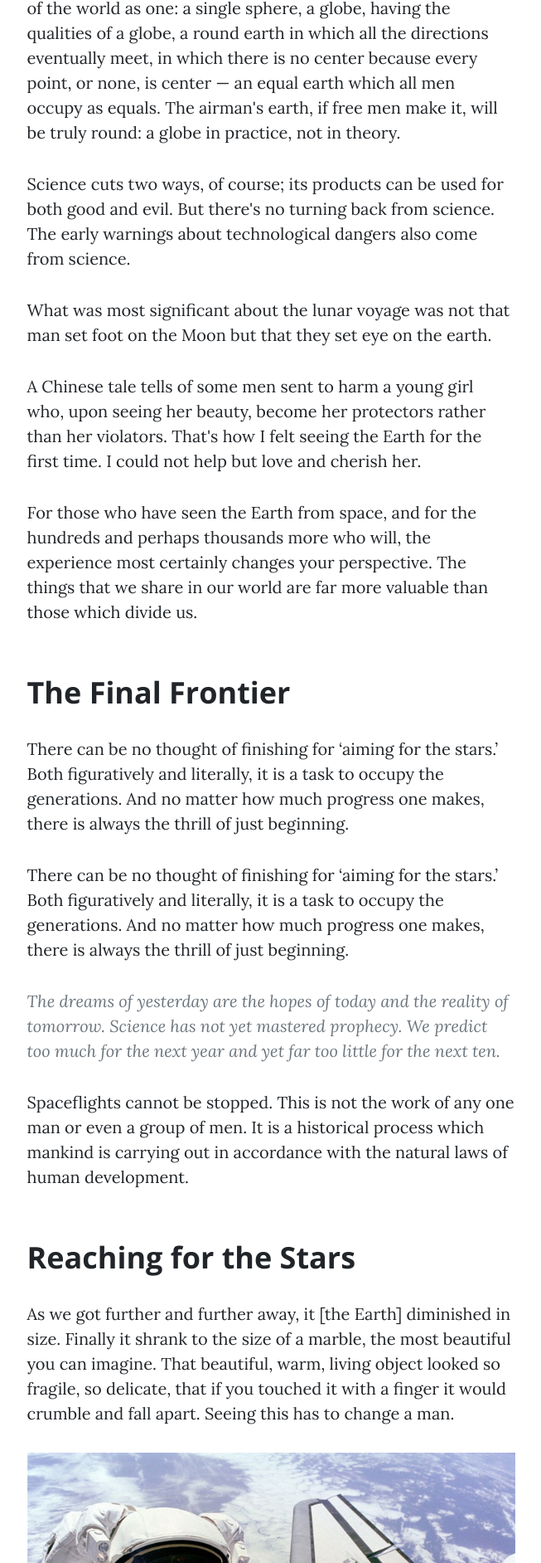
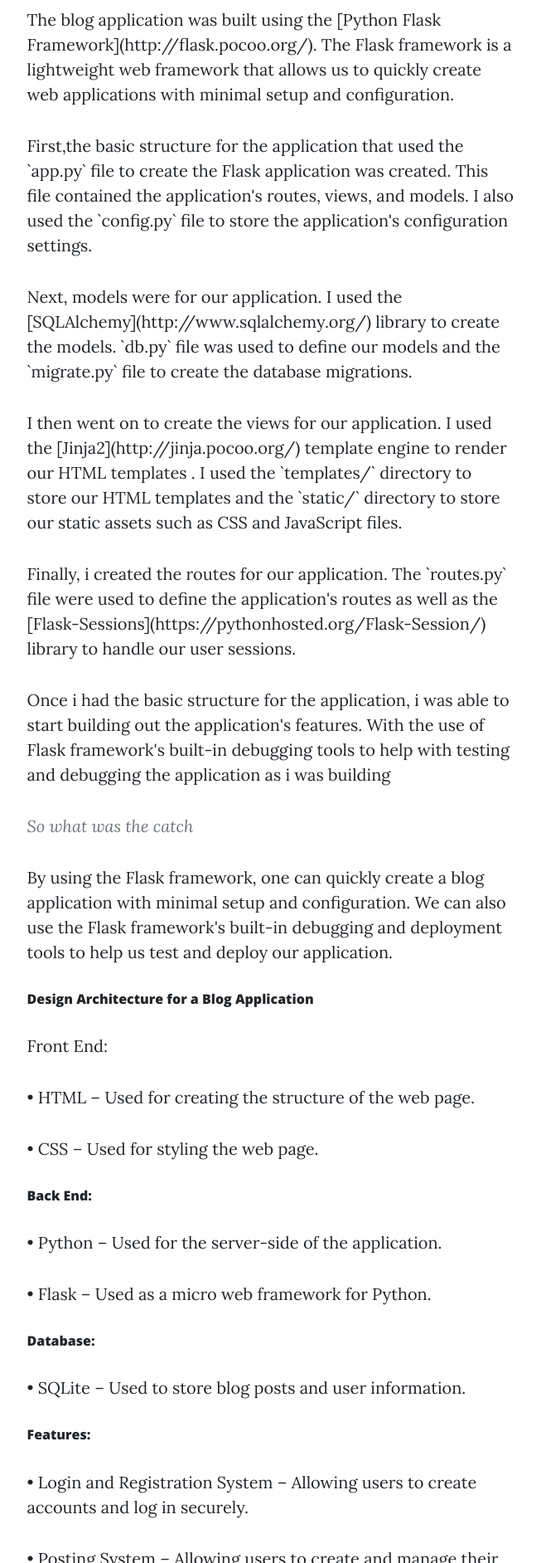
Before and after one commit to lungeloncube/AltSchool-Technical-Write-Up, a plain HTML site: page post.html in a window 1280 px wide. Shown: the part 916-2800 px from the top of the page at 83% size, without its empty margins (313-966 px from the left). Drawn offline with nearby package versions, Linux system fonts and the light colour scheme.

Commit message:
Update post.html

```diff
--- a/post.html
+++ b/post.html
@@ -40,12 +40,12 @@
                 <div class="row gx-4 gx-lg-5 justify-content-center">
                     <div class="col-md-10 col-lg-8 col-xl-7">
                         <div class="post-heading">
-                            <h1>Man must explore, and this is exploration at its greatest</h1>
+                            <h1>Lets explore how the BLOG APPLICATION was cooked!!</h1>
                             <h2 class="subheading">Problems look mighty small from 150 miles up</h2>
                             <span class="meta">
-                                Posted by
-                                <a href="#!">Start Bootstrap</a>
-                                on August 24, 2022
+                                Posted by Lungelo Ncube
+                                <a href="#!">https://github.com/lungeloncube/AltSchoolBlogAPP</a>
+                                09 January 2023
                             </span>
                         </div>
                     </div>
@@ -57,29 +57,46 @@
             <div class="container px-4 px-lg-5">
                 <div class="row gx-4 gx-lg-5 justify-content-center">
                     <div class="col-md-10 col-lg-8 col-xl-7">
-                        <p>Never in all their history have men been able truly to conceive of the world as one: a single sphere, a globe, having the qualities of a globe, a round earth in which all the directions eventually meet, in which there is no center because every point, or none, is center — an equal earth which all men occupy as equals. The airman's earth, if free men make it, will be truly round: a globe in practice, not in theory.</p>
-                        <p>Science cuts two ways, of course; its products can be used for both good and evil. But there's no turning back from science. The early warnings about technological dangers also come from science.</p>
-                        <p>What was most significant about the lunar voyage was not that man set foot on the Moon but that they set eye on the earth.</p>
-                        <p>A Chinese tale tells of some men sent to harm a young girl who, upon seeing her beauty, become her protectors rather than her violators. That's how I felt seeing the Earth for the first time. I could not help but love and cherish her.</p>
-                        <p>For those who have seen the Earth from space, and for the hundreds and perhaps thousands more who will, the experience most certainly changes your perspective. The things that we share in our world are far more valuable than those which divide us.</p>
-                        <h2 class="section-heading">The Final Frontier</h2>
-                        <p>There can be no thought of finishing for ‘aiming for the stars.’ Both figuratively and literally, it is a task to occupy the generations. And no matter how much progress one makes, there is always the thrill of just beginning.</p>
-                        <p>There can be no thought of finishing for ‘aiming for the stars.’ Both figuratively and literally, it is a task to occupy the generations. And no matter how much progress one makes, there is always the thrill of just beginning.</p>
-                        <blockquote class="blockquote">The dreams of yesterday are the hopes of today and the reality of tomorrow. Science has not yet mastered prophecy. We predict too much for the next year and yet far too little for the next ten.</blockquote>
-                        <p>Spaceflights cannot be stopped. This is not the work of any one man or even a group of men. It is a historical process which mankind is carrying out in accordance with the natural laws of human development.</p>
-                        <h2 class="section-heading">Reaching for the Stars</h2>
-                        <p>As we got further and further away, it [the Earth] diminished in size. Finally it shrank to the size of a marble, the most beautiful you can imagine. That beautiful, warm, living object looked so fragile, so delicate, that if you touched it with a finger it would crumble and fall apart. Seeing this has to change a man.</p>
-                        <a href="#!"><img class="img-fluid" src="assets/img/post-sample-image.jpg" alt="..." /></a>
-                        <span class="caption text-muted">To go places and do things that have never been done before – that’s what living is all about.</span>
-                        <p>Space, the final frontier. These are the voyages of the Starship Enterprise. Its five-year mission: to explore strange new worlds, to seek out new life and new civilizations, to boldly go where no man has gone before.</p>
-                        <p>As I stand out here in the wonders of the unknown at Hadley, I sort of realize there’s a fundamental truth to our nature, Man must explore, and this is exploration at its greatest.</p>
+
+                        <p>The blog application was built using the [Python Flask Framework](http://flask.pocoo.org/). The Flask framework is a lightweight web framework that allows us to quickly create web applications with minimal setup and configuration.</p>
+                            <p>First,the basic structure for the application that used the `app.py` file to create the Flask application was created. This file contained the application's routes, views, and models. I also used the `config.py` file to store the application's configuration settings.</p>
+                                 <p>
+                                    Next, models were for our application. I used the [SQLAlchemy](http://www.sqlalchemy.org/) library to create the models. `db.py` file was used to define our models and the `migrate.py` file to create the  database migrations.</p>
+                                 <p> I then went on to create the views for our application. I  used the [Jinja2](http://jinja.pocoo.org/) template engine to render our HTML templates . I used the `templates/` directory to store our HTML templates and the `static/` directory to store our static assets such as CSS and JavaScript files.</p>
+                                     <p>Finally, i created the routes for our application. The `routes.py` file were used to define the application's routes as well as the [Flask-Sessions](https://pythonhosted.org/Flask-Session/) library to handle our user sessions.</p>
+
                         <p>
-                            Placeholder text by
-                            <a href="http://spaceipsum.com/">Space Ipsum</a>
-                            &middot; Images by
-                            <a href="https://www.flickr.com/photos/nasacommons/">NASA on The Commons</a>
+                            Once i had the basic structure for the application, i was able to start building out the application's features. With the use of Flask framework's built-in debugging tools to help with testing and debugging the application as i was building</p>
+
+                             <blockquote class="blockquote">So what was the catch</blockquote>
+                        <p>By using the Flask framework, one can quickly create a blog application with minimal setup and configuration. We can also use the Flask framework's built-in debugging and deployment tools to help us test and deploy our application.</p>
+
+                    <p>
+                       <h6> Design Architecture for a Blog Application</h6>
+
+                        <p>Front End:</p>
+
+                        <p>• HTML – Used for creating the structure of the web page.</p>
+                        <p>• CSS – Used for styling the web page.</p>
+
+                        <h6>Back End:</h6>
+
+                        <p>• Python – Used for the server-side of the application.</p>
+                        <p>• Flask – Used as a micro web framework for Python.</p>
+
+                        <h6>Database:</h6>
+
+                        <p>• SQLite – Used to store blog posts and user information.</p>
+
+                       <h6>Features:</h6>
+
+                       <p>• Login and Registration System – Allowing users to create accounts and log in securely.</p>
+                       <p>• Posting System – Allowing users to create and manage their own blog posts.</p>
+                       <p> • Comment System – Allowing users to comment on posts.</p>
+                        <p>• Search System – Allowing users to search for posts.</p>
+                        <p>• User Profile System – Allowing users to manage their profiles.</p>
+                        <p>• Administration System – Allowing admins to manage users, posts, and comments.</p>
                         </p>
-                    </div>
                 </div>
             </div>
         </article>
@@ -114,7 +131,7 @@
                                 </a>
                             </li>
                         </ul>
-                        <div class="small text-center text-muted fst-italic">Copyright &copy; Your Website 2022</div>
+                        <div class="small text-center text-muted fst-italic">Copyright &copy; lungeloncube2023</div>
                     </div>
                 </div>
             </div>
```
